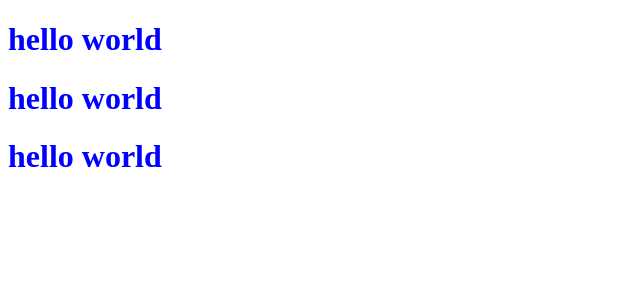
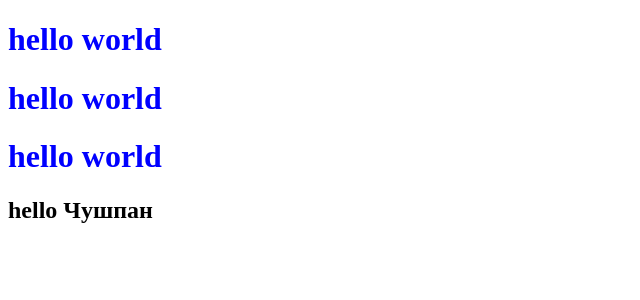
Before and after one commit to javoxhr/TapGems, a Vue app: page / in a window 1280 px wide. Shown: the top 300 px of the page, without its empty margins (0-640 px from the left). Built offline with nearby package versions, Linux system fonts and the light colour scheme.

Commit message:
руддщ

```diff
--- a/src/views/HomeView.vue
+++ b/src/views/HomeView.vue
@@ -3,6 +3,7 @@
     <h1>hello world</h1>
     <h1>hello world</h1>
     <h1>hello world</h1>
+    <h2>hello Чушпан</h2>
   </main>
 </template>
 
```
